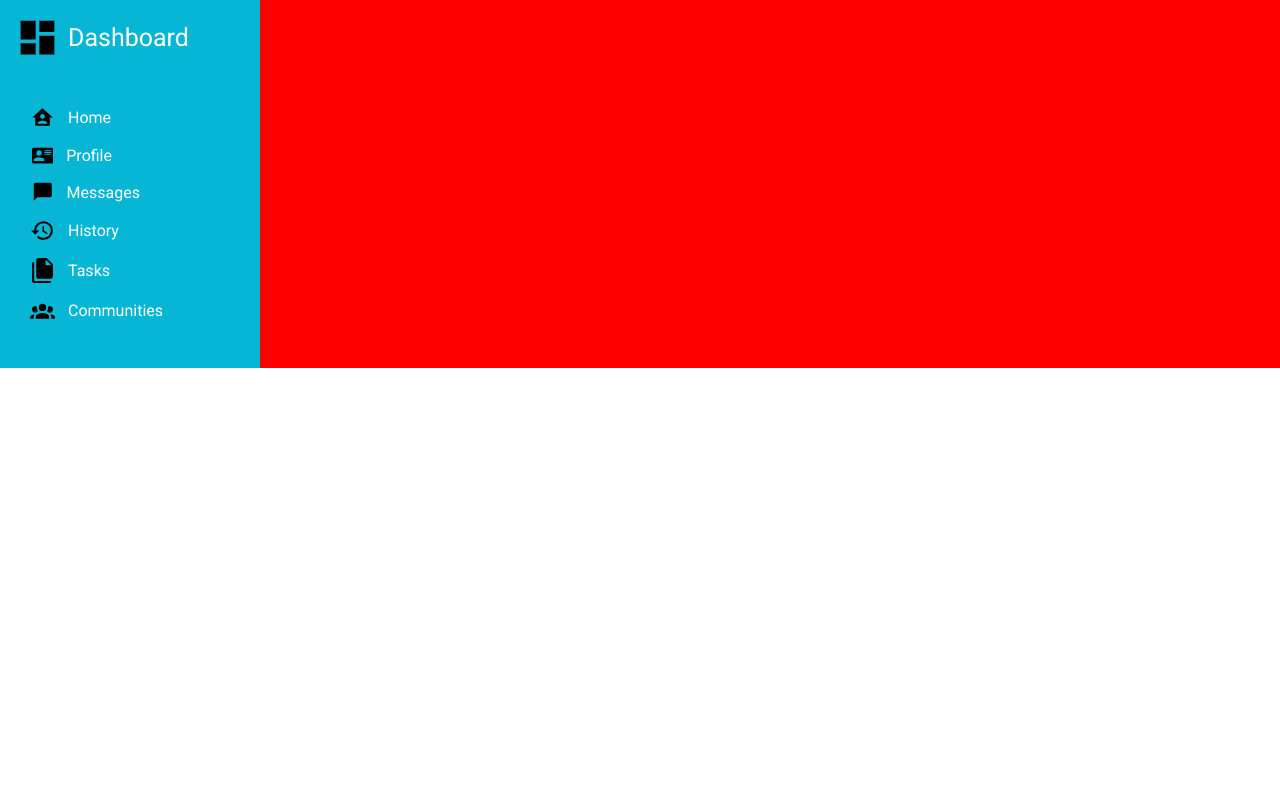
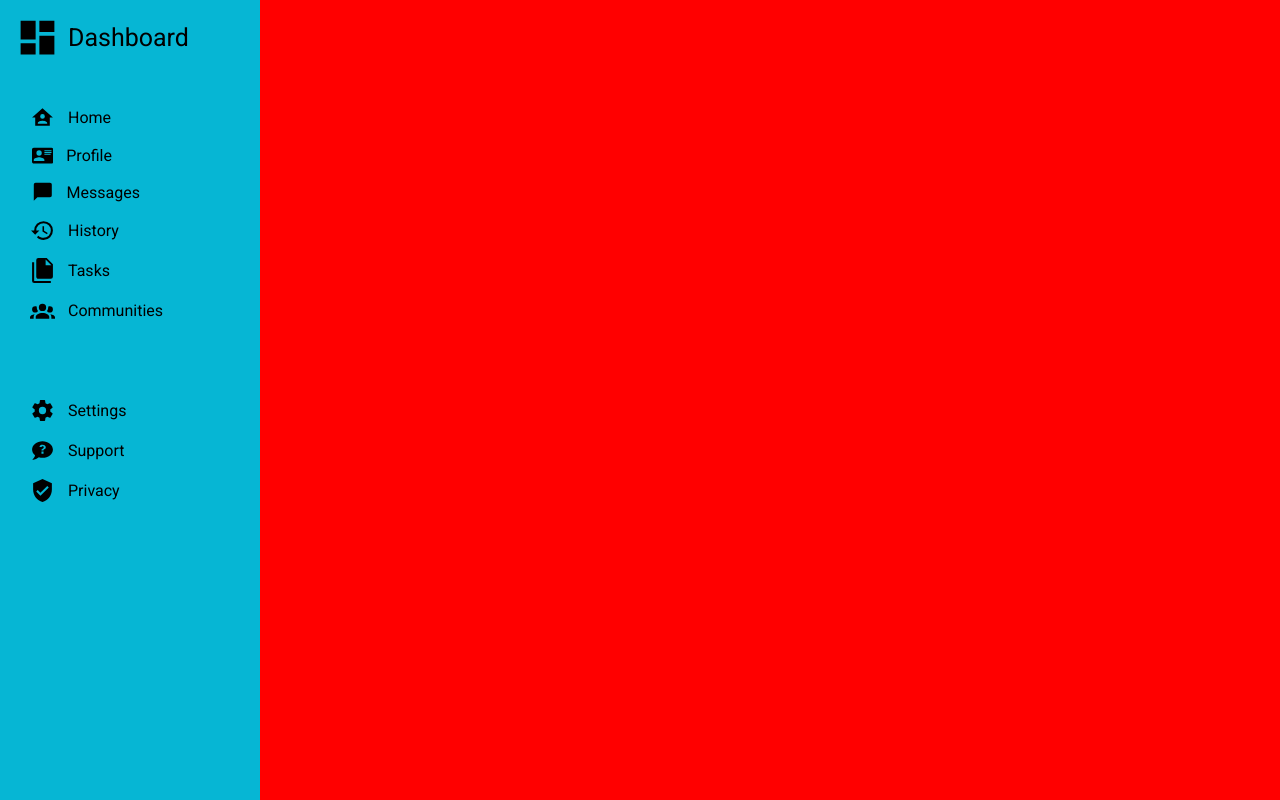
Before and after one commit to rzh4321/TOP-admin-dashboard, a plain HTML site: page index.html in a window 1280 px wide. Drawn offline with Linux system fonts and the light colour scheme.

Commit message:
completed second set of icons, changed font color to black

```diff
--- a/index.html
+++ b/index.html
@@ -42,7 +42,20 @@
                 Communities
             </div>
         </div>
-
+        <div class="nav-rows">
+            <div class="nav-row">
+                <svg class="icon" xmlns="http://www.w3.org/2000/svg" viewBox="0 0 24 24"><title>cog</title><path d="M12,15.5A3.5,3.5 0 0,1 8.5,12A3.5,3.5 0 0,1 12,8.5A3.5,3.5 0 0,1 15.5,12A3.5,3.5 0 0,1 12,15.5M19.43,12.97C19.47,12.65 19.5,12.33 19.5,12C19.5,11.67 19.47,11.34 19.43,11L21.54,9.37C21.73,9.22 21.78,8.95 21.66,8.73L19.66,5.27C19.54,5.05 19.27,4.96 19.05,5.05L16.56,6.05C16.04,5.66 15.5,5.32 14.87,5.07L14.5,2.42C14.46,2.18 14.25,2 14,2H10C9.75,2 9.54,2.18 9.5,2.42L9.13,5.07C8.5,5.32 7.96,5.66 7.44,6.05L4.95,5.05C4.73,4.96 4.46,5.05 4.34,5.27L2.34,8.73C2.21,8.95 2.27,9.22 2.46,9.37L4.57,11C4.53,11.34 4.5,11.67 4.5,12C4.5,12.33 4.53,12.65 4.57,12.97L2.46,14.63C2.27,14.78 2.21,15.05 2.34,15.27L4.34,18.73C4.46,18.95 4.73,19.03 4.95,18.95L7.44,17.94C7.96,18.34 8.5,18.68 9.13,18.93L9.5,21.58C9.54,21.82 9.75,22 10,22H14C14.25,22 14.46,21.82 14.5,21.58L14.87,18.93C15.5,18.67 16.04,18.34 16.56,17.94L19.05,18.95C19.27,19.03 19.54,18.95 19.66,18.73L21.66,15.27C21.78,15.05 21.73,14.78 21.54,14.63L19.43,12.97Z" /></svg>
+                Settings
+            </div>
+            <div class="nav-row">
+                <svg class="icon" xmlns="http://www.w3.org/2000/svg" viewBox="0 0 24 24"><title>chat-question</title><path d="M12 3C6.5 3 2 6.6 2 11C2 13.1 3 15.1 4.8 16.5C4.8 17.1 4.4 18.7 2 21C2 21 5.5 21 8.5 18.5C9.6 18.8 10.8 19 12 19C17.5 19 22 15.4 22 11S17.5 3 12 3M13 15H11V13H13V15M14.8 10C14.5 10.4 14.1 10.6 13.7 10.8C13.4 11 13.3 11.1 13.2 11.3C13 11.5 13 11.7 13 12H11C11 11.5 11.1 11.2 11.3 10.9C11.5 10.7 11.9 10.4 12.4 10.1C12.7 10 12.9 9.8 13 9.6C13.1 9.4 13.2 9.1 13.2 8.9C13.2 8.6 13.1 8.4 12.9 8.2C12.7 8 12.4 7.9 12.1 7.9C11.8 7.9 11.6 8 11.4 8.1C11.2 8.2 11.1 8.4 11.1 8.7H9.1C9.2 8 9.5 7.4 10 7C10.5 6.6 11.2 6.5 12.1 6.5C13 6.5 13.8 6.7 14.3 7.1C14.8 7.5 15.1 8.1 15.1 8.8C15.2 9.2 15.1 9.6 14.8 10Z" /></svg>
+                Support
+            </div>
+            <div class="nav-row">
+                <svg class="icon" xmlns="http://www.w3.org/2000/svg" viewBox="0 0 24 24"><title>shield-check</title><path d="M10,17L6,13L7.41,11.59L10,14.17L16.59,7.58L18,9M12,1L3,5V11C3,16.55 6.84,21.74 12,23C17.16,21.74 21,16.55 21,11V5L12,1Z" /></svg>
+                Privacy
+            </div>
+        </div>
     </div>
     <div class="main">
 
--- a/style.css
+++ b/style.css
@@ -2,6 +2,7 @@ body {
     display: flex;
     margin: 0;
     font-family: 'Roboto', sans-serif;
+    height: 100vh;
 }
 
 .main {
@@ -16,7 +17,6 @@ body {
     background-color: blue;
     padding: 15px;
     background-color: #06b6d4;
-    color: white;
     gap: 30px;
     width: 230px;
 }
```
